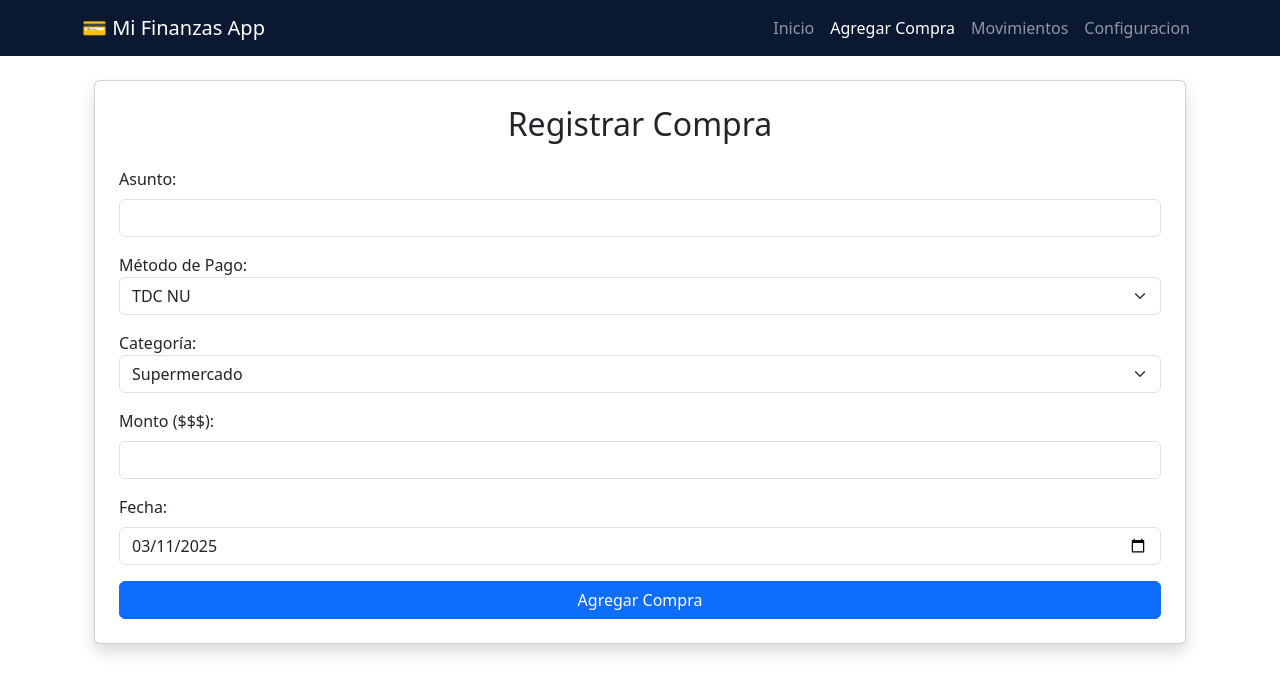
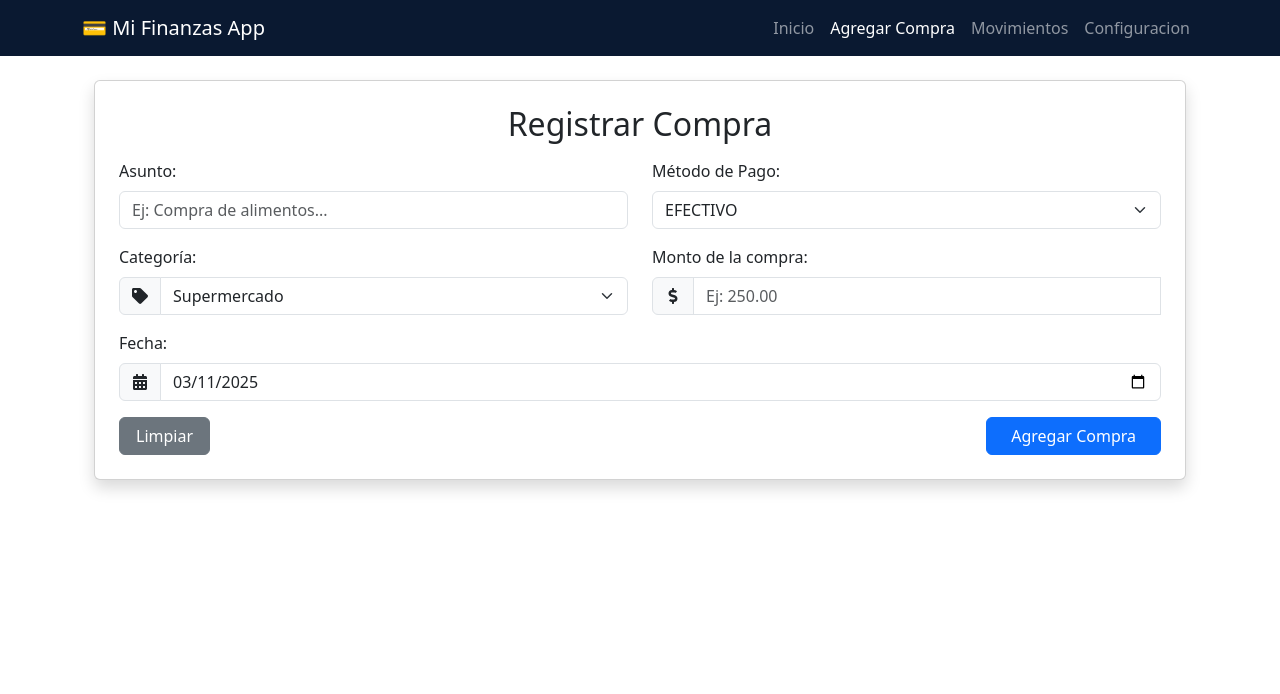
Before and after one commit to AngelAyonV/record-shopp-app, a React (Vite) app: page /addshop in a window 1280 px wide. Shown: the top 694 px of the page. Built offline with nearby package versions, Linux system fonts and the light colour scheme.

Commit message:
se agrega mejor estilos al componente de agregar compra

```diff
--- a/src/ShoppingContext.jsx
+++ b/src/ShoppingContext.jsx
@@ -4,7 +4,7 @@ import React, { createContext, useReducer, useEffect } from 'react';
 const initialState = {
   movements: JSON.parse(localStorage.getItem('movements')) || [],
   selectedMovement: null,
-  payMethods: ['TDC NU', 'TDC ML', 'TDC BBVA', 'DEBITO BANCOPPEL', 'EFECTIVO'], // Métodos de pago
+  payMethods: [ 'EFECTIVO', 'TDC NU', 'TDC ML', 'TDC BBVA', 'DEBITO BANCOPPEL'], // Métodos de pago
   categories: [
     'Supermercado',
     'Farmacia',
--- a/src/pages/AddShopp.jsx
+++ b/src/pages/AddShopp.jsx
@@ -1,22 +1,26 @@
-import React, { useState, useContext, useEffect } from 'react';
-import { v4 as uuidv4 } from 'uuid';
-import { ShoppingContext } from '../ShoppingContext';
-import { useNavigate } from 'react-router-dom'; // 🆕 Para redirigir después de guardar
+import React, { useState, useContext, useEffect } from "react";
+import { v4 as uuidv4 } from "uuid";
+import { ShoppingContext } from "../ShoppingContext";
+import { useNavigate } from "react-router-dom";
+import { FaDollarSign, FaCalendarAlt, FaTag } from "react-icons/fa";
+import { Button, Form, Card, Row, Col, InputGroup, Toast } from "react-bootstrap";
 
 const AddShopp = () => {
   const { state, dispatch } = useContext(ShoppingContext);
   const navigate = useNavigate();
 
   const [shop, setShop] = useState({
-    // id: null,
-    asunto: '',
-    metodoPago: 'TDC NU',
-    categoria: 'Supermercado',
-    monto: '',
-    fecha: new Date().toISOString().split('T')[0],
+    asunto: "",
+    metodoPago: state.payMethods[0] || "TDC NU",
+    categoria: state.categories[0] || "Supermercado",
+    monto: "",
+    fecha: new Date().toISOString().split("T")[0],
   });
 
-  // Si hay un movimiento en edición, cargarlo en el formulario
+  const [showToast, setShowToast] = useState(false);
+  const [validated, setValidated] = useState(false);
+
+  // Cargar datos si hay un movimiento en edición
   useEffect(() => {
     if (state.selectedMovement) {
       setShop(state.selectedMovement);
@@ -30,118 +34,166 @@ const AddShopp = () => {
   const handleSubmit = (e) => {
     e.preventDefault();
 
-    if (!shop.asunto.trim()) {
-      alert('El asunto no puede estar vacío.');
-      return;
-    }
-    if (!shop.monto || isNaN(shop.monto) || parseFloat(shop.monto) <= 0) {
-      alert('Ingresa un monto válido mayor a 0.');
+    // Validaciones antes de enviar
+    if (!shop.asunto.trim() || isNaN(shop.monto) || parseFloat(shop.monto) <= 0) {
+      setValidated(true);
       return;
     }
 
     if (shop.id) {
-      // 🆕 Editar compra existente (Asegurar que el monto sea un número)
+      // Editar compra existente
       dispatch({
-        type: 'UPDATE_SHOP',
+        type: "UPDATE_SHOP",
         payload: { ...shop, monto: parseFloat(shop.monto) },
       });
     } else {
-      // 🆕 Nueva compra (Convertir monto a número y generar un ID)
+      // Nueva compra
       dispatch({
-        type: 'ADD_SHOP',
+        type: "ADD_SHOP",
         payload: { ...shop, id: uuidv4(), monto: parseFloat(shop.monto) },
       });
     }
 
-    alert('Compra registrada correctamente.');
+    setShowToast(true);
 
+    // Reiniciar formulario
     setShop({
-      asunto: '',
-      metodoPago: 'TDC NU',
-      categoria: 'Supermercado',
-      monto: '',
-      fecha: new Date().toISOString().split('T')[0],
+      asunto: "",
+      metodoPago: state.payMethods[0] || "TDC NU",
+      categoria: state.categories[0] || "Supermercado",
+      monto: "",
+      fecha: new Date().toISOString().split("T")[0],
     });
-    navigate('/movements');
+
+    setValidated(false);
+
+    // Redirigir a movimientos
+    setTimeout(() => navigate("/movements"), 2000);
+  };
+
+  const handleReset = () => {
+    setShop({
+      asunto: "",
+      metodoPago: state.payMethods[0] || "TDC NU",
+      categoria: state.categories[0] || "Supermercado",
+      monto: "",
+      fecha: new Date().toISOString().split("T")[0],
+    });
+    setValidated(false);
   };
 
   return (
     <div className="container mt-4">
-      <div className="card shadow p-4">
-        <h2 className="text-center mb-4">Registrar Compra</h2>
-        <form onSubmit={handleSubmit}>
-          <div className="mb-3">
-            <label className="form-label">Asunto:</label>
-            <input
+      <Card className="shadow p-3 p-md-4">
+        <h2 className="text-center mb-3">{shop.id ? "Editar Compra" : "Registrar Compra"}</h2>
+        <Form noValidate validated={validated} onSubmit={handleSubmit}>
+          <Row className="mb-3">
+            {/* Asunto */}
+            <Col md={6}>
+              <Form.Group>
+                <Form.Label>Asunto:</Form.Label>
+                <Form.Control
                   type="text"
                   name="asunto"
-              className="form-control"
+                  placeholder="Ej: Compra de alimentos..."
                   value={shop.asunto}
                   onChange={handleChange}
                   required
+                  isInvalid={validated && !shop.asunto.trim()}
                 />
-          </div>
+                <Form.Control.Feedback type="invalid">El asunto es obligatorio.</Form.Control.Feedback>
+              </Form.Group>
+            </Col>
 
-          <div className="mb-3">
-            <label>Método de Pago:</label>
-            <select
-              name="metodoPago"
-              value={shop.metodoPago}
-              onChange={handleChange}
-              className="form-select"
-            >
+            {/* Método de Pago */}
+            <Col md={6}>
+              <Form.Group>
+                <Form.Label>Método de Pago:</Form.Label>
+                <Form.Select name="metodoPago" value={shop.metodoPago} onChange={handleChange}>
                   {state.payMethods.map((method) => (
                     <option key={method} value={method}>
                       {method}
                     </option>
                   ))}
-            </select>
-          </div>
+                </Form.Select>
+              </Form.Group>
+            </Col>
+          </Row>
 
-          <div className="mb-3">
-            <label>Categoría:</label>
-            <select
-              name="categoria"
-              value={shop.categoria}
-              onChange={handleChange}
-              className="form-select"
-            >
+          <Row className="mb-3">
+            {/* Categoría */}
+            <Col md={6}>
+              <Form.Group>
+                <Form.Label>Categoría:</Form.Label>
+                <InputGroup>
+                  <InputGroup.Text>
+                    <FaTag />
+                  </InputGroup.Text>
+                  <Form.Select name="categoria" value={shop.categoria} onChange={handleChange}>
                     {state.categories.map((category) => (
                       <option key={category} value={category}>
                         {category}
                       </option>
                     ))}
-            </select>
-          </div>
+                  </Form.Select>
+                </InputGroup>
+              </Form.Group>
+            </Col>
 
-          <div className="mb-3">
-            <label className="form-label">Monto ($$$):</label>
-            <input
+            {/* Monto */}
+            <Col md={6}>
+              <Form.Group>
+                <Form.Label>Monto de la compra:</Form.Label>
+                <InputGroup>
+                  <InputGroup.Text>
+                    <FaDollarSign />
+                  </InputGroup.Text>
+                  <Form.Control
                     type="number"
                     name="monto"
-              className="form-control"
+                    placeholder="Ej: 250.00"
                     value={shop.monto}
                     onChange={handleChange}
                     step="0.01"
                     required
+                    isInvalid={validated && (!shop.monto || parseFloat(shop.monto) <= 0)}
                   />
+                  <Form.Control.Feedback type="invalid">Monto debe ser mayor a 0.</Form.Control.Feedback>
+                </InputGroup>
+              </Form.Group>
+            </Col>
+          </Row>
+
+          {/* Fecha */}
+          <Form.Group className="mb-3">
+            <Form.Label>Fecha:</Form.Label>
+            <InputGroup>
+              <InputGroup.Text>
+                <FaCalendarAlt />
+              </InputGroup.Text>
+              <Form.Control type="date" name="fecha" value={shop.fecha} onChange={handleChange} />
+            </InputGroup>
+          </Form.Group>
+
+          {/* Botones */}
+          <div className="d-flex justify-content-between">
+            <Button variant="secondary" onClick={handleReset} className="px-3">
+              Limpiar
+            </Button>
+            <Button type="submit" variant="primary" className="px-4">
+              {shop.id ? "Actualizar Compra" : "Agregar Compra"}
+            </Button>
           </div>
+        </Form>
+      </Card>
 
-          <div className="mb-3">
-            <label className="form-label">Fecha:</label>
-            <input
-              type="date"
-              name="fecha"
-              className="form-control"
-              value={shop.fecha}
-              onChange={handleChange}
-            />
-          </div>
-
-          <button type="submit" className="btn btn-primary w-100">
-            Agregar Compra
-          </button>
-        </form>
+      {/* Notificación Toast */}
+      <div className="position-fixed bottom-0 end-0 p-3" style={{ zIndex: 5 }}>
+        <Toast show={showToast} onClose={() => setShowToast(false)} delay={2000} autohide>
+          <Toast.Body className="text-success fw-bold">
+            ✅ {shop.id ? "Compra actualizada correctamente." : "Compra agregada correctamente."}
+          </Toast.Body>
+        </Toast>
       </div>
     </div>
   );
--- a/src/pages/MovementsPage.jsx
+++ b/src/pages/MovementsPage.jsx
@@ -75,7 +75,7 @@ const MovementsPage = () => {
 
   return (
     <Container>
-      <h2 className="text-center my-4">Movimientos de Compras</h2>
+      <h2 className="text-center my-4">MOVIMIENTOS DE COMPRA</h2>
 
       {/* FILTROS */}
       <Row className="mb-3 g-2">
```
Lines whose indentation alone changed are shown as unchanged.
